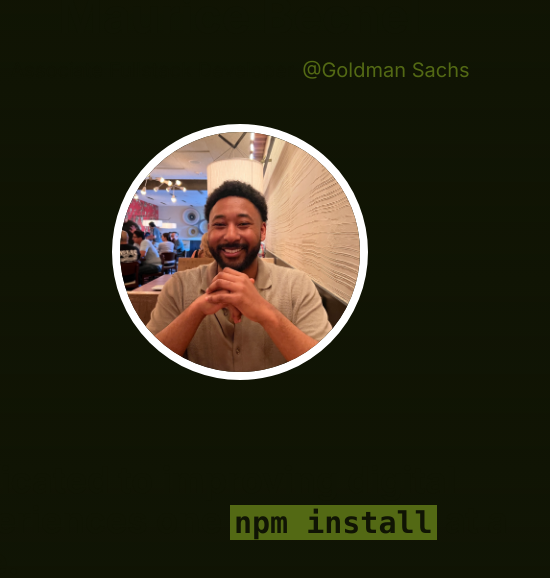
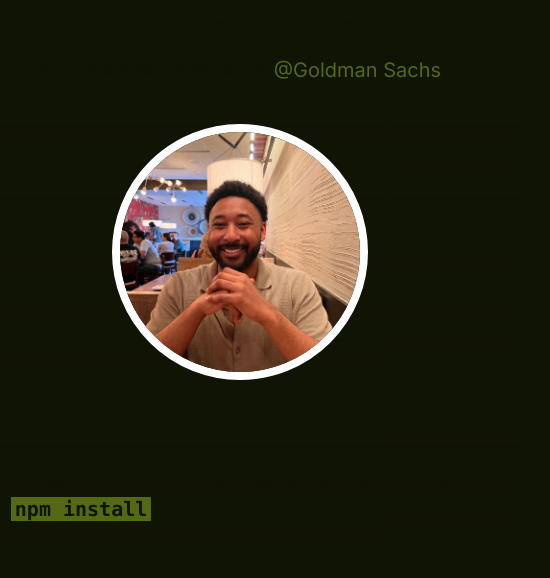
Before and after one commit to mauricebecnel400/mauricebecnel.tech, a Next.js app: page / in a window 390 px wide. Shown: the part 104-682 px from the top of the page, 550 px wide, since content can reach past the window. Built offline with nearby package versions, Linux system fonts and the light colour scheme.

Commit message:
updated text sizing for mobile

```diff
--- a/src/app/page.tsx
+++ b/src/app/page.tsx
@@ -8,7 +8,7 @@ export default function Home() {
             <div className="flex flex-col justify-center items-center md:items-center lg:items-start">
               <h1 className="text-5xl font-bold mt-4 mb-4">Maurice&nbsp;Becnel</h1>
               <div className="flex gap-2 items-center justify-center">
-                <p className="text-xl">Associate&nbsp;Fullstack&nbsp;Developer</p>
+                <p className="text-md md:text-xl lg:text-xl">Associate&nbsp;Fullstack&nbsp;Developer</p>
                 <a className="inline text-xl text-secondary" href="https://www.goldmansachs.com">@Goldman&nbsp;Sachs</a>
               </div>
             </div>
@@ -23,10 +23,10 @@ export default function Home() {
             </div>
           </div>
           <div className="flex justify-center">
-          <h2 className="text-4xl font-bold">
+          <h2 className="text-2xl font-bold md:text-4xl lg:text-4xl">
           Dedicated to improving digital experiences one
           <pre className="inline p-2 text-xl inline">
-            <code className="bg-secondary px-1 text-3xl">npm install</code>
+            <code className="bg-secondary px-1 text-xl md:text-3xl lg:text-3xl">npm install</code>
           </pre>
           at a time.
           </h2>
```
